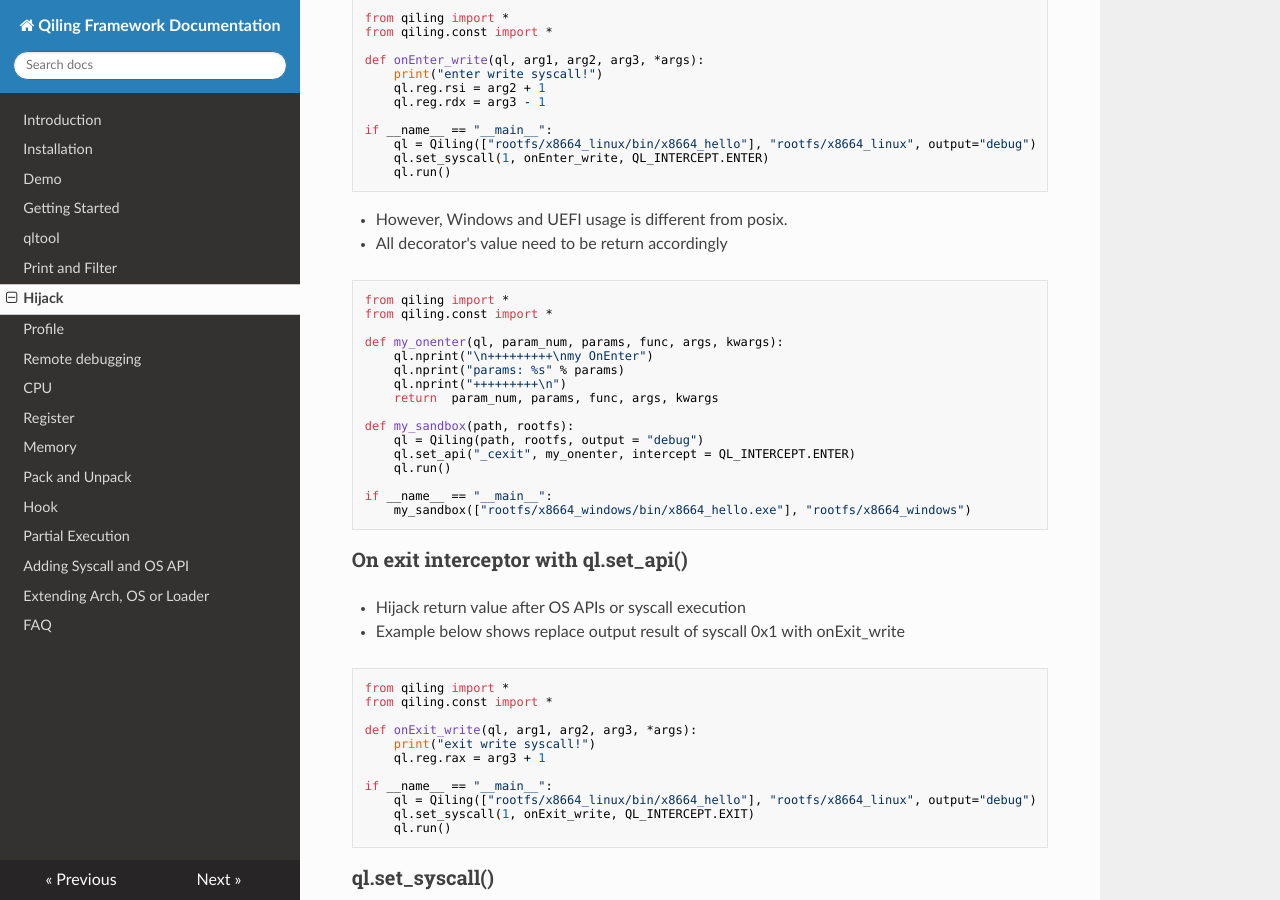
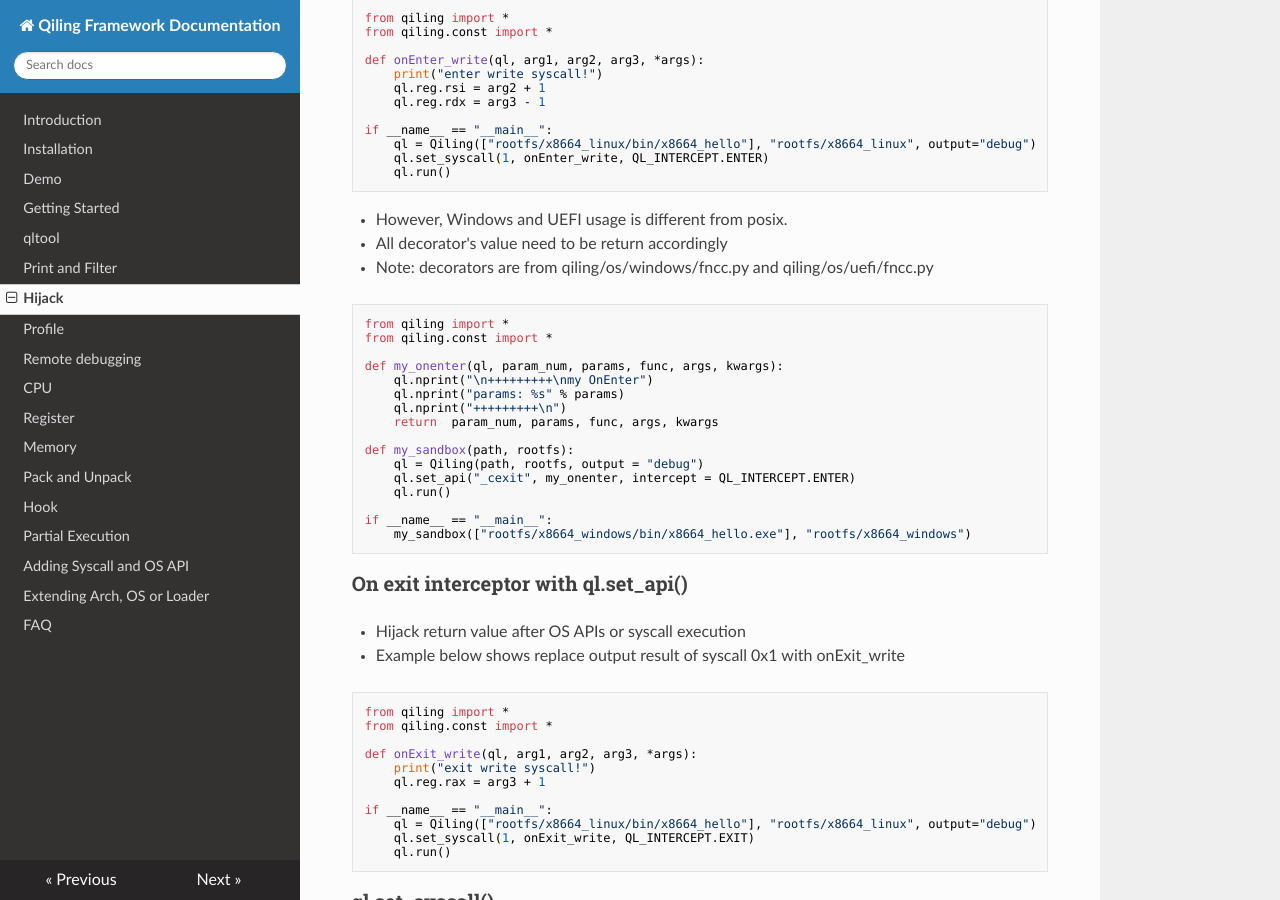
Before and after one commit to qilingframework/rtfd.io, an MkDocs documentation site: the page built from docs/hijack.md, in a window 1280 px wide and 900 px high, scrolled down 1525 px. Built offline with MkDocs 1.6.1, drawn with Linux system fonts in a browser that asks for light colours; nearby versions of some CDN libraries.

Commit message:
add interceptor docs

````diff
--- a/docs/hijack.md
+++ b/docs/hijack.md
@@ -111,6 +111,7 @@ if __name__ == "__main__":
 
 - However, Windows and UEFI usage is different from posix.
 - All decorator's value need to be return accordingly
+- Note: decorators are from qiling/os/windows/fncc.py and qiling/os/uefi/fncc.py
 ```python
 from qiling import *
 from qiling.const import *
````
